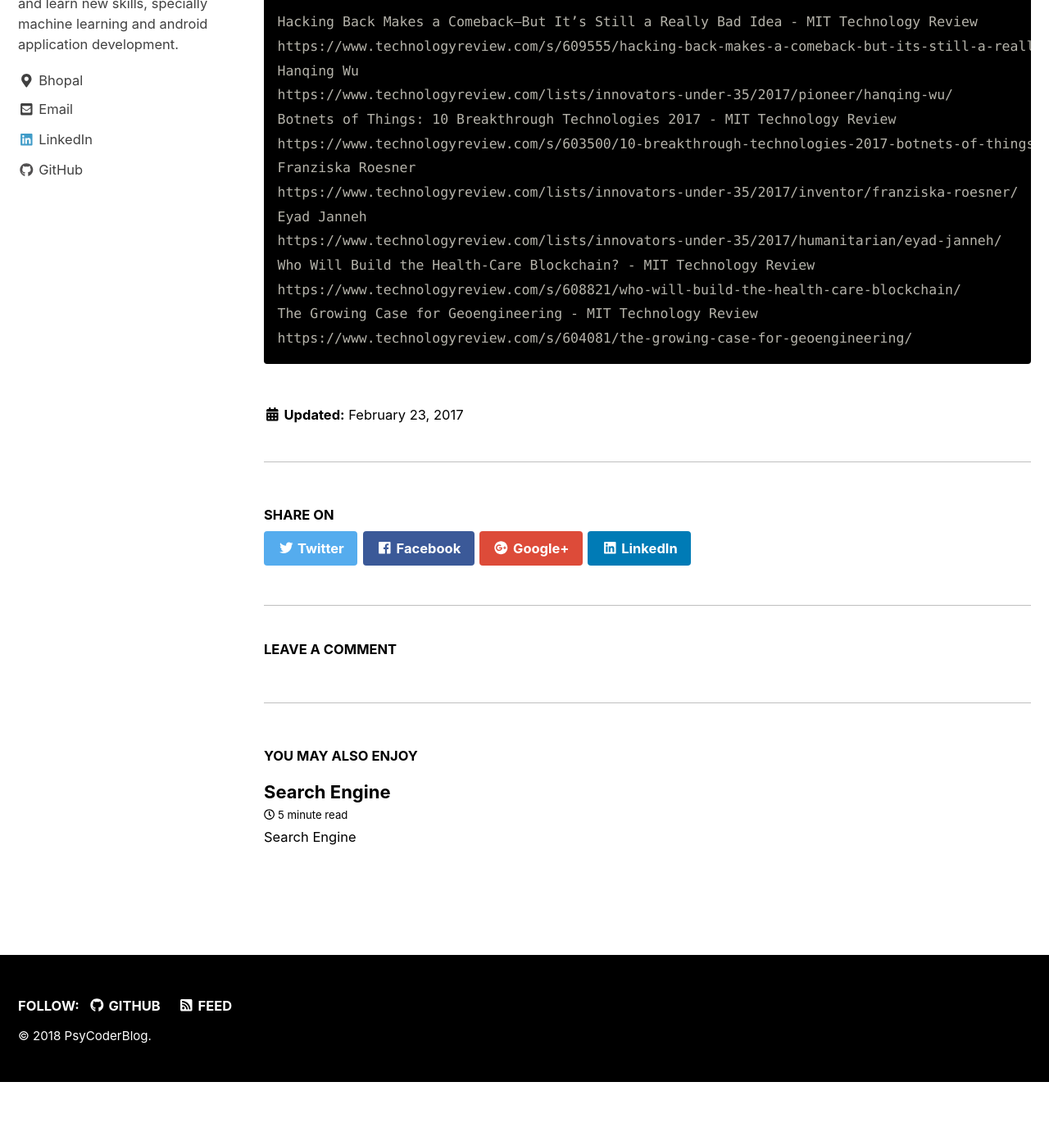
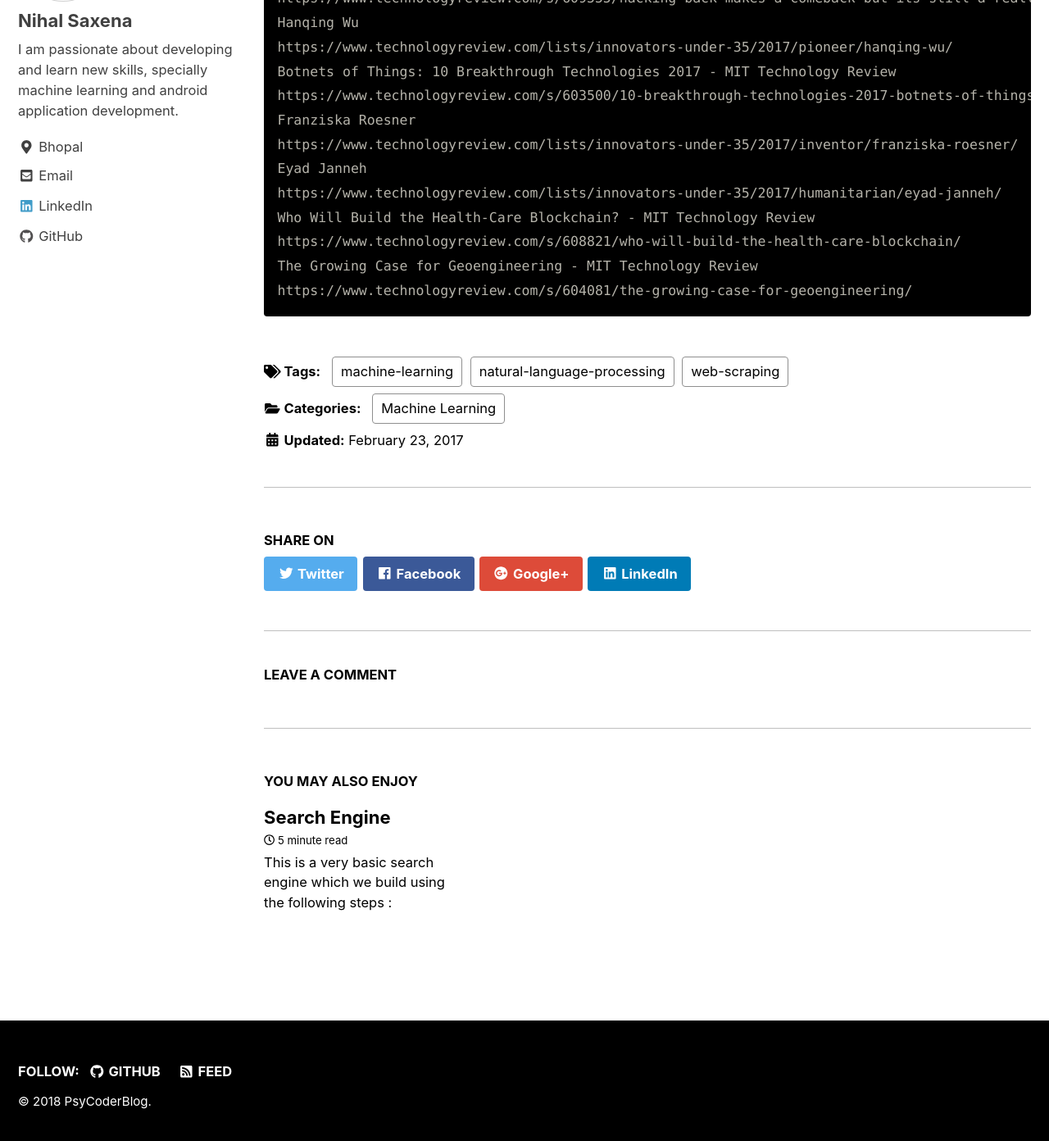
Before and after one commit to saxenanihal95/PsyCoderBlog, a Jekyll site: the page built from _posts/2017-02-23-Search-Engine.md, in a window 1280 px wide and 1400 px high, scrolled down 11012 px. Shown: the top 1392 px of the window at 82% size. Built offline with Jekyll 4.4.1, drawn with Linux system fonts in a browser that asks for light colours; nearby versions of some CDN libraries; comment, search, counter and statistics services are not loaded; before the commit the page ends 12332 px from its top, so only the background shows below that.

Commit message:
Update 2017-02-23-Search-Engine.md

```diff
--- a/_posts/2017-02-23-Search-Engine.md
+++ b/_posts/2017-02-23-Search-Engine.md
@@ -1,5 +1,12 @@
-
-# Search Engine
+---
+title: "Search Engine"
+categories:
+  - Machine Learning
+tags:
+  - machine-learning
+  - natural-language-processing
+  - web-scraping
+---
 
 This is a very basic search engine which we build using the following steps :
 
```
